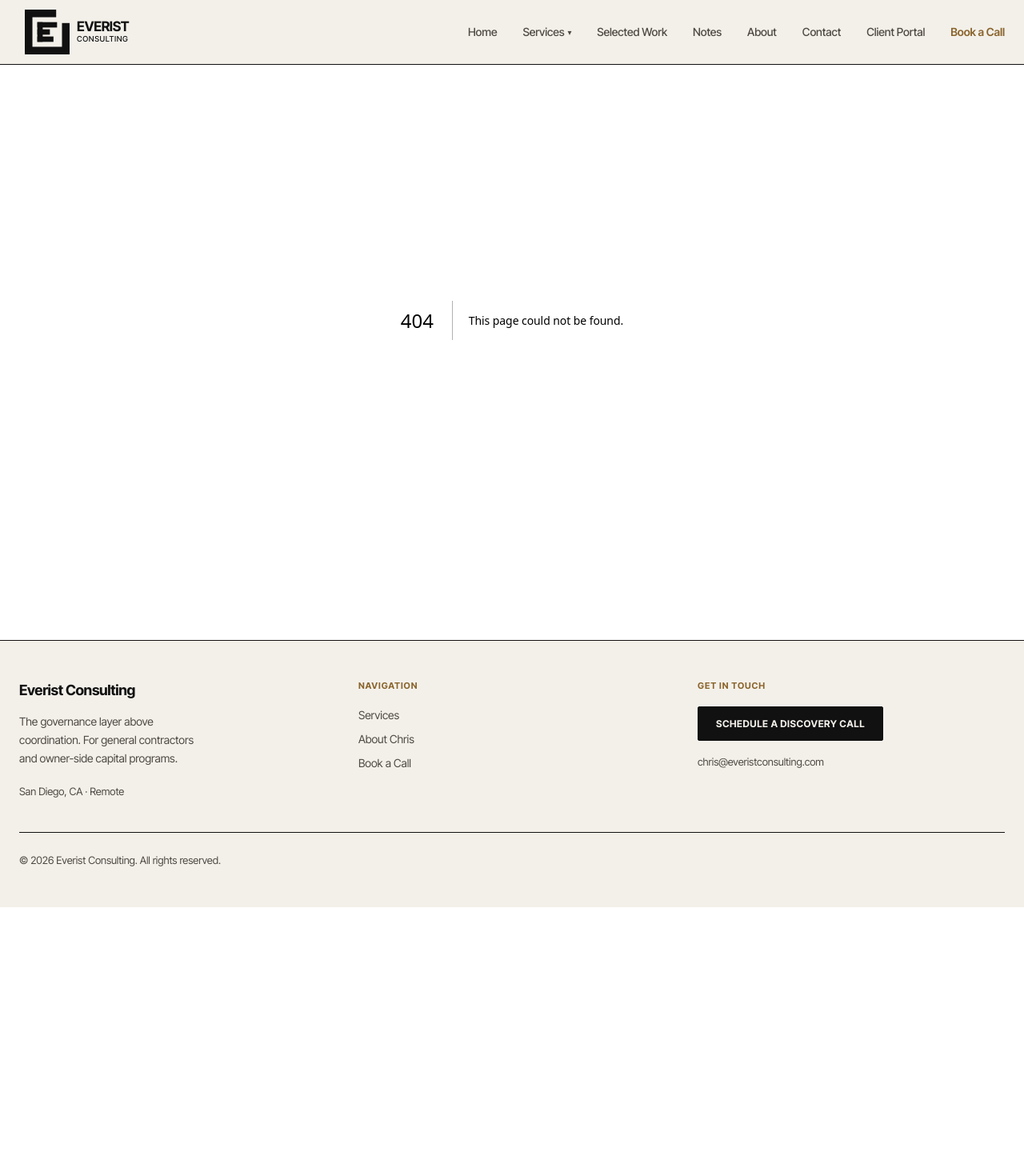
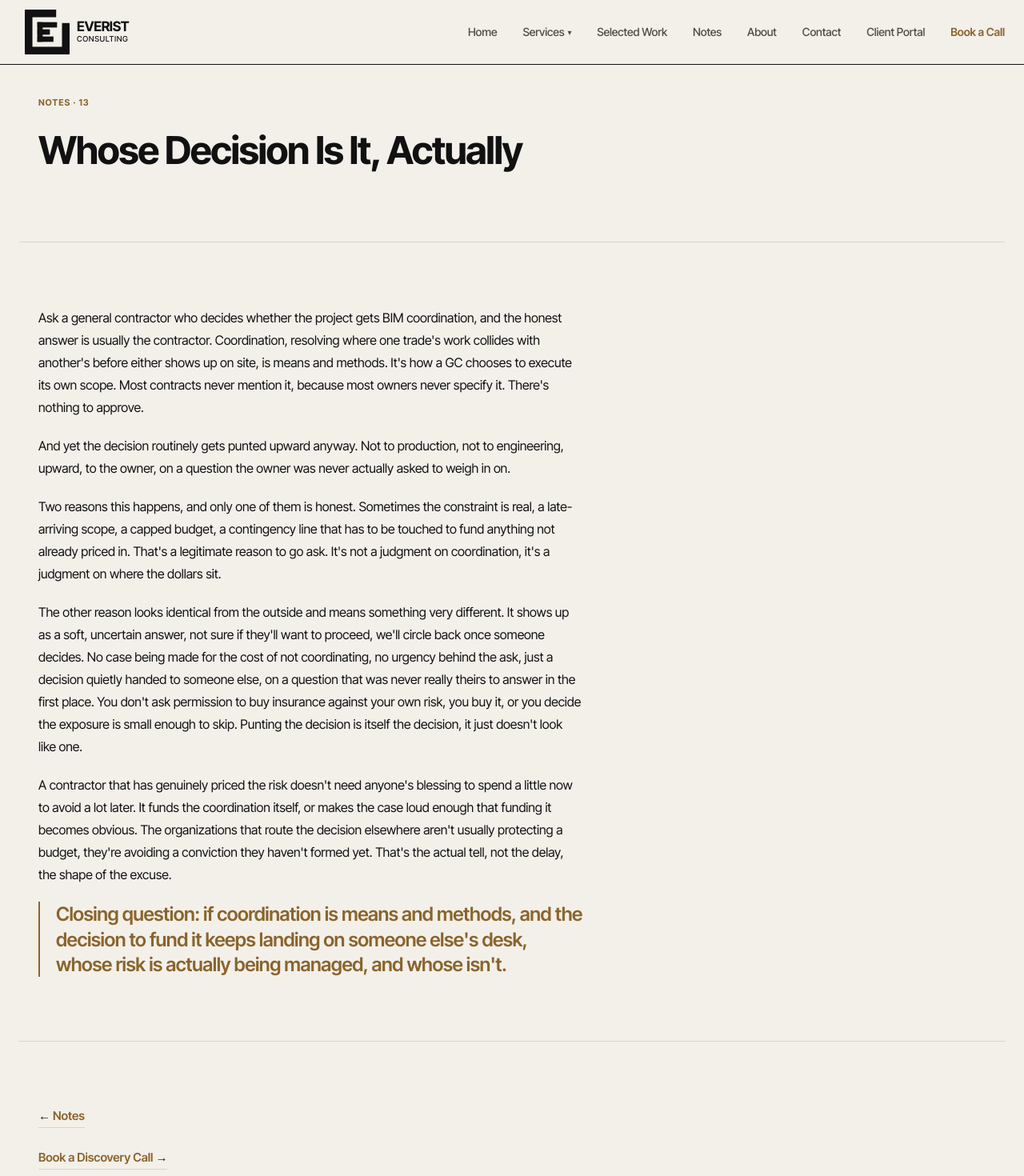
Before and after one commit to ceverist-byte/everist-consulting, a Next.js app: page /notes/whose-decision-is-it-actually in a window 1280 px wide. Before the commit this address had no page. Shown: the top 1470 px of the page at 80% size. Before the commit the page ends 1134 px from the top, so only its background shows below. Built offline with nearby package versions, Linux system fonts and the light colour scheme.

Commit message:
Publish Note 13: Whose Decision Is It, Actually; sync homepage for Notes 12–13
Co-Authored-By: Claude Sonnet 5 <noreply@anthropic.com>

```diff
--- a/app/notes/page.tsx
+++ b/app/notes/page.tsx
@@ -10,6 +10,13 @@ export const metadata = pageMetadata({
 });
 
 const notes = [
+  {
+    number: "Note 13",
+    title: "Whose Decision Is It, Actually",
+    description:
+      "When a contractor punts its own means-and-methods decision to the owner, the delay isn't caution — it's a conviction nobody has formed yet.",
+    href: "/notes/whose-decision-is-it-actually",
+  },
   {
     number: "Note 12",
     title: "The Same Ledger",
--- /dev/null
+++ b/app/notes/whose-decision-is-it-actually/page.tsx
@@ -0,0 +1,160 @@
+import Link from "next/link";
+import PageShell from "@/components/layout/PageShell";
+import { pageMetadata } from "@/lib/metadata";
+
+export const metadata = pageMetadata({
+  title: "Whose Decision Is It, Actually",
+  description:
+    "When a contractor punts its own means-and-methods decision to the owner, the delay isn't caution — it's a conviction nobody has formed yet.",
+  path: "/notes/whose-decision-is-it-actually",
+});
+
+const bodyParaStyle = {
+  fontSize: "1rem",
+  color: "var(--text-primary)",
+  lineHeight: 1.75,
+};
+
+const footerLinkStyle = {
+  fontFamily: "var(--font-sans)",
+  fontSize: "0.9375rem",
+  fontWeight: 600,
+  letterSpacing: "-0.005em",
+  color: "var(--text-primary)",
+  textDecoration: "none",
+  borderBottom: "1px solid var(--rule)",
+  paddingBottom: "2px",
+  display: "inline-block",
+};
+
+export default function WhoseDecisionIsItActuallyPage() {
+  return (
+    <>
+      {/* Hero */}
+      <section
+        style={{
+          background: "var(--bg)",
+          paddingTop: "120px",
+          paddingBottom: "64px",
+          paddingLeft: "24px",
+          paddingRight: "24px",
+        }}
+      >
+        <PageShell>
+          <div className="eyebrow" style={{ display: "block", marginBottom: "24px" }}>
+            Notes · 13
+          </div>
+          <h1
+            style={{
+              fontFamily: "var(--font-sans)",
+              fontSize: "clamp(2rem, 4vw, 3rem)",
+              fontWeight: 800,
+              lineHeight: 1.1,
+              letterSpacing: "-0.03em",
+              color: "var(--text-primary)",
+              marginBottom: "24px",
+              maxWidth: "780px",
+            }}
+          >
+            Whose Decision Is It, Actually
+          </h1>
+        </PageShell>
+      </section>
+
+      {/* Divider */}
+      <PageShell>
+        <div style={{ height: "1px", background: "var(--rule)" }} />
+      </PageShell>
+
+      {/* Essay body */}
+      <section
+        style={{
+          background: "var(--bg)",
+          padding: "80px 24px",
+        }}
+      >
+        <PageShell>
+          <div style={{ display: "flex", flexDirection: "column", gap: "20px", maxWidth: "680px" }}>
+            <p style={bodyParaStyle}>
+              Ask a general contractor who decides whether the project gets BIM coordination, and the
+              honest answer is usually the contractor. Coordination, resolving where one trade&apos;s
+              work collides with another&apos;s before either shows up on site, is means and methods.
+              It&apos;s how a GC chooses to execute its own scope. Most contracts never mention it,
+              because most owners never specify it. There&apos;s nothing to approve.
+            </p>
+            <p style={bodyParaStyle}>
+              And yet the decision routinely gets punted upward anyway. Not to production, not to
+              engineering, upward, to the owner, on a question the owner was never actually asked to
+              weigh in on.
+            </p>
+            <p style={bodyParaStyle}>
+              Two reasons this happens, and only one of them is honest. Sometimes the constraint is
+              real, a late-arriving scope, a capped budget, a contingency line that has to be touched
+              to fund anything not already priced in. That&apos;s a legitimate reason to go ask.
+              It&apos;s not a judgment on coordination, it&apos;s a judgment on where the dollars sit.
+            </p>
+            <p style={bodyParaStyle}>
+              The other reason looks identical from the outside and means something very different. It
+              shows up as a soft, uncertain answer, not sure if they&apos;ll want to proceed, we&apos;ll
+              circle back once someone decides. No case being made for the cost of not coordinating, no
+              urgency behind the ask, just a decision quietly handed to someone else, on a question
+              that was never really theirs to answer in the first place. You don&apos;t ask permission
+              to buy insurance against your own risk, you buy it, or you decide the exposure is small
+              enough to skip. Punting the decision is itself the decision, it just doesn&apos;t look
+              like one.
+            </p>
+            <p style={bodyParaStyle}>
+              A contractor that has genuinely priced the risk doesn&apos;t need anyone&apos;s blessing
+              to spend a little now to avoid a lot later. It funds the coordination itself, or makes
+              the case loud enough that funding it becomes obvious. The organizations that route the
+              decision elsewhere aren&apos;t usually protecting a budget, they&apos;re avoiding a
+              conviction they haven&apos;t formed yet. That&apos;s the actual tell, not the delay, the
+              shape of the excuse.
+            </p>
+            <blockquote
+              style={{
+                fontFamily: "var(--font-sans)",
+                fontSize: "clamp(1.25rem, 2.2vw, 1.5rem)",
+                fontWeight: 600,
+                lineHeight: 1.3,
+                letterSpacing: "-0.02em",
+                color: "var(--accent)",
+                borderLeft: "2px solid var(--accent)",
+                paddingLeft: "20px",
+                margin: 0,
+              }}
+            >
+              Closing question: if coordination is means and methods, and the decision to fund it
+              keeps landing on someone else&apos;s desk, whose risk is actually being managed, and
+              whose isn&apos;t.
+            </blockquote>
+          </div>
+        </PageShell>
+      </section>
+
+      {/* Divider */}
+      <PageShell>
+        <div style={{ height: "1px", background: "var(--rule)" }} />
+      </PageShell>
+
+      {/* Footer links */}
+      <section
+        style={{
+          background: "var(--bg)",
+          padding: "80px 24px 96px",
+        }}
+      >
+        <PageShell>
+          <Link href="/notes" style={footerLinkStyle}>
+            ← <span style={{ color: "var(--accent)" }}>Notes</span>
+          </Link>
+          <div style={{ marginTop: "24px" }}>
+            <Link href="/contact" style={footerLinkStyle}>
+              <span style={{ color: "var(--accent)" }}>Book a Discovery Call</span> →
+            </Link>
+          </div>
+        </PageShell>
+      </section>
+    </>
+  );
+}
--- a/app/page.tsx
+++ b/app/page.tsx
@@ -157,6 +157,13 @@ export default function Home() {
             <div style={{ maxWidth: "820px" }}>
               {[
                 {
+                  num: "Note 13",
+                  title: "Whose Decision Is It, Actually",
+                  opener:
+                    "When a contractor punts its own means-and-methods decision to the owner, the delay isn't caution — it's a conviction nobody has formed yet.",
+                  href: "/notes/whose-decision-is-it-actually",
+                },
+                {
                   num: "Note 12",
                   title: "The Same Ledger",
                   opener:
@@ -169,13 +176,6 @@ export default function Home() {
                   opener:
                     "Why the people who see a problem first are rarely the people with the standing to fix it.",
                   href: "/notes/seeing-is-not-standing",
-                },
-                {
-                  num: "Note 10",
-                  title: "The Questions Nobody Routed",
-                  opener:
-                    "A model surfaces questions. Whether any of them bind depends on a job nobody staffed.",
-                  href: "/notes/the-questions-nobody-routed",
                 },
               ].map((note, i) => (
                 <Link
--- a/components/QuoteRotator.tsx
+++ b/components/QuoteRotator.tsx
@@ -43,6 +43,11 @@ const quotes = [
     text: "Standing is conferred by crisis, not foresight, among people who are all playing well.",
     label: "Note 11",
     href: "/notes/seeing-is-not-standing",
+  },
+  {
+    text: "Punting the decision is itself the decision, it just doesn't look like one.",
+    label: "Note 13",
+    href: "/notes/whose-decision-is-it-actually",
   },
 ];
 
```
